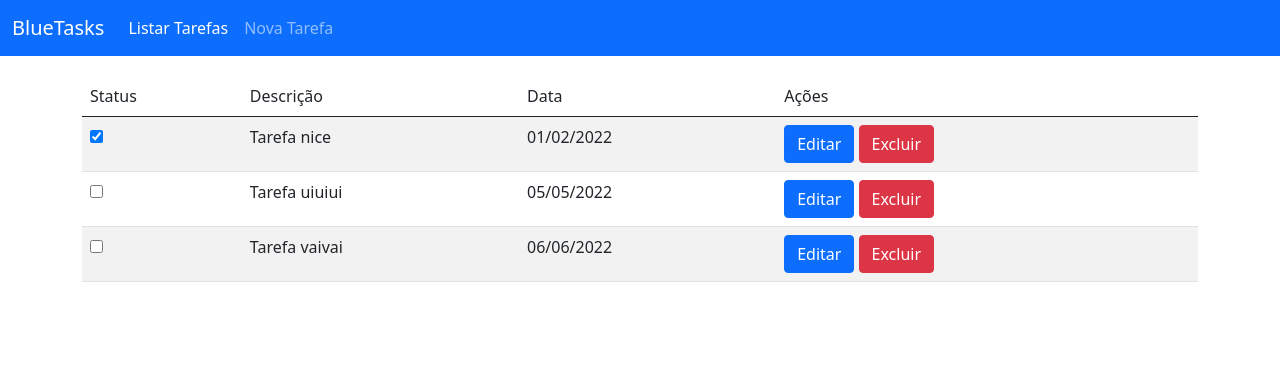
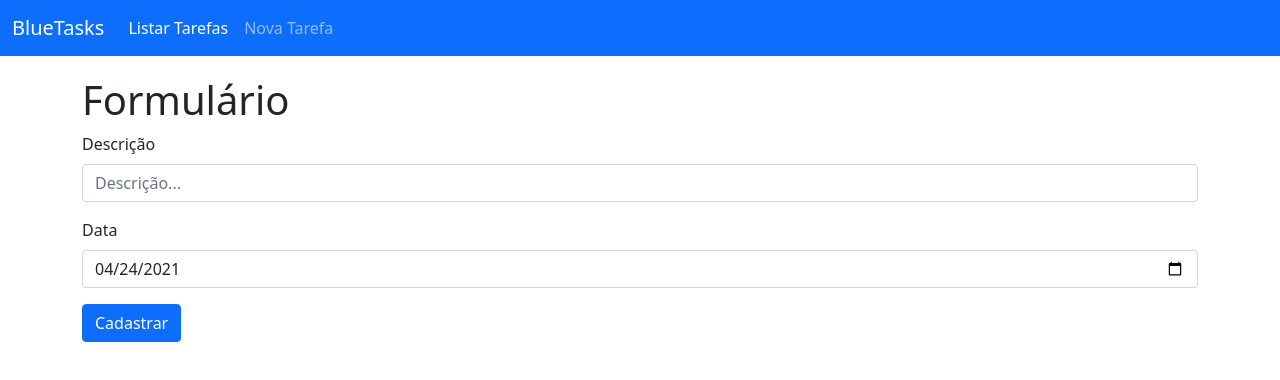
Before and after one commit to LeonardoVileela/bluetask, a React (Create React App) app: page /form in a window 1280 px wide. Shown: the top 380 px of the page. Built offline with nearby package versions, Linux system fonts and the light colour scheme.

Commit message:
Cadaster task and bugs fixed

```diff
--- a/src/App.js
+++ b/src/App.js
@@ -1,12 +1,20 @@
 import React, { Component } from 'react'
-import NavBar from './NavBar/NavBar'
-import TaskListTable from './NavBar/TaskListTable'
-import { BrowserRouter } from 'react-router-dom'
+import NavBar from './components/NavBar'
+import TaskListTable from './components/TaskListTable'
+import TaskForm from './components/TaskForm'
+import {
+  BrowserRouter,
+  Switch,
+  Route,
+} from "react-router-dom";
 
 class App extends Component {
   // eslint-disable-next-line
   constructor(props) {
     super(props)
+
+    this.today = new Date()
+    this.teste = this.today.getFullYear() + '-' + ('0' + (this.today.getMonth() + 1)).slice(-2) + '-' + ('0' + this.today.getDate()).slice(-2);
   }
 
   render() {
@@ -15,7 +23,14 @@ class App extends Component {
         <div className="App">
           <NavBar></NavBar>
           <div className="container" style={{ marginTop: 20 }}>
-            <TaskListTable></TaskListTable>
+            <Switch>
+              <Route exact path="/form">
+                <TaskForm dateToday={this.teste}/>
+              </Route>
+              <Route path="/">
+                <TaskListTable />
+              </Route>
+            </Switch>
           </div>
         </div>
       </BrowserRouter>
--- a/src/api/TaskService.js
+++ b/src/api/TaskService.js
@@ -1,9 +1,9 @@
-class TaskService{
-    constructor(){
+class TaskService {
+    constructor() {
         this.tasks = [
-            { id: 1 , description: "Tarefa nice" , whenToDo: "01/02/2022", done: true },
-            { id: 2 , description: "Tarefa uiuiui" , whenToDo: "05/05/2022", done: false },
-            { id: 3 , description: "Tarefa vaivai" , whenToDo: "06/06/2022", done: false },
+            { id: 1, description: "Tarefa nice", whenToDo: "01/02/2022", done: true },
+            { id: 2, description: "Tarefa uiuiui", whenToDo: "05/05/2022", done: false },
+            { id: 3, description: "Tarefa vaivai", whenToDo: "06/06/2022", done: false },
         ]
     }
 
@@ -11,14 +11,20 @@ class TaskService{
         return this.tasks
     }
 
-    delete(id){
+    delete(id) {
         this.tasks = this.tasks.filter(task => task.id !== id)
     }
 
-    save(task){
+    save(task) {
         this.tasks.map(
             t => task.id !== t.id ? t : task
         )
+    }
+    newValue(value) {
+        var formatDate = value.date
+        formatDate = formatDate.split("-")
+        value.date = formatDate[2] + "/" + formatDate[1] + "/" + formatDate[0]
+        this.tasks[this.tasks.length] = { id: Math.max(...this.tasks.map(t => t.id)) + 1, description: value.description, whenToDo: value.date, done: false }
     }
 
 }
--- a/src/NavBar/NavBar.js
+++ b/src/components/NavBar.js
@@ -5,6 +5,7 @@ import NavBarItem from './NavBarItem'
 export default class NavBar extends Component {
     constructor(params) {
         super(params)
+
 
         this.state = {
             items: [
@@ -21,6 +22,7 @@ export default class NavBar extends Component {
             this.state.items.map(
                 i => i.name === itemClicked.name ? i.active = true : i.active = false
             )
+
         )
     }
 
--- a/src/NavBar/NavBarItem.js
+++ b/src/components/NavBarItem.js
@@ -5,10 +5,10 @@ export default class NavBarItem extends Component {
     render() {
         return (
             <Link
+                className={`nav-item nav-link ${this.props.item.active ? "active" : ""}`}
+                to={this.props.item.href} onClick={() => this.props.onClick(this.props.item)}>
+                {this.props.item.name}
 
-            className={`nav-item nav-link ${this.props.item.active ? "active" : ""}`}
-            to={this.props.item.href} onClick={() => this.props.onClick(this.props.item)}>
-                {this.props.item.name}
             </Link>
         )
     }
--- /dev/null
+++ b/src/components/TaskForm.js
@@ -0,0 +1,59 @@
+import React, { Component } from 'react'
+import TaskService from '../api/TaskService'
+import { ToastContainer, toast } from 'react-toastify'
+import 'react-toastify/dist/ReactToastify.css'
+import { Redirect } from "react-router-dom";
+
+export default class TaskForm extends Component {
+
+    constructor(props) {
+        super(props)
+
+        this.onSubmitHandler = this.onSubmitHandler.bind(this);
+
+        this.state = {
+            redirect: false
+        }
+
+
+    }
+
+
+    onSubmitHandler(event) {
+        event.preventDefault()
+        if (this.description.value !== "") {
+            var obj = { description: this.description.value, date: this.date.value }
+            TaskService.newValue(obj)
+            window.alert("Cadastrado com sucesso")
+            this.setState({ redirect: true })
+        } else {
+            toast.error("Descrição não pode ser vazia", { position: toast.POSITION.TOP_CENTER })
+        }
+
+    }
+
+    render() {
+        if (this.state.redirect) {
+            return <Redirect to="/"  />
+        }
+        return (
+            <div>
+                <h1>Formulário</h1>
+                <form>
+                    <div className="mb-3">
+                        <label htmlFor="description" className="form-label">Descrição</label>
+                        <input ref={(c) => this.description = c} type="text" className="form-control" id="description" placeholder="Descrição..." />
+                    </div>
+                    <div className="mb-3">
+                        <label htmlFor="whenToDo" className="form-label">Data</label>
+                        <input ref={(d) => this.date = d} type="date" className="form-control" id="whenToDo" placeholder="Data" defaultValue={this.props.dateToday} />
+                    </div>
+                    <button onClick={this.onSubmitHandler} type="submit" className="btn btn-primary">Cadastrar</button>
+                </form>
+                <ToastContainer autoClose={1500} />
+
+            </div>
+        )
+
+    }
+}
--- a/src/NavBar/TaskListTable.js
+++ b/src/components/TaskListTable.js
@@ -1,16 +1,17 @@
-import React, { Component } from 'react'
+import React from 'react'
 import { ToastContainer, toast } from 'react-toastify'
 import TaskService from '../api/TaskService'
 import 'react-toastify/dist/ReactToastify.css'
 
-export default class TaskListTable extends Component {
+
+class TaskListTable extends React.Component {
     constructor(props) {
         super(props)
 
         this.state = { tasks: [] }
-
         this.onDeleteHandler = this.onDeleteHandler.bind(this)
         this.onStatusChangeHandler = this.onStatusChangeHandler.bind(this)
+
     }
 
     render() {
@@ -56,9 +57,9 @@ export default class TaskListTable extends Component {
         )
     }
 
+}
 
-
-}
+export default TaskListTable;
 
 const TableHeader = () => {
     return (
@@ -79,7 +80,7 @@ const EmptyTableBody = () => {
 
             <tr>
 
-                <td colspan="4">
+                <td colSpan="4">
                     <center>
                         Sem tarefas cadastradas no momento
                     </center>
@@ -99,8 +100,8 @@ const TableBody = (props) => {
                     task =>
                         <tr key={task.id}>
                             <td><input onChange={() => props.onStatusChange(task)} type="checkbox" checked={task.done} /></td>
-                            <td>{task.description}</td>
-                            <td>{task.whenToDo}</td>
+                            <td>{task.done ? <s>{task.description}</s> : task.description}</td>
+                            <td>{task.done ? <s>{task.whenToDo}</s> : task.whenToDo}</td>
                             <td>
                                 <input className="btn btn-primary" type="button" value="Editar"></input>
                                 &nbsp;<input onClick={() => props.onDelete(task.id)} className="btn btn-danger" type="button" value="Excluir"></input>
```
